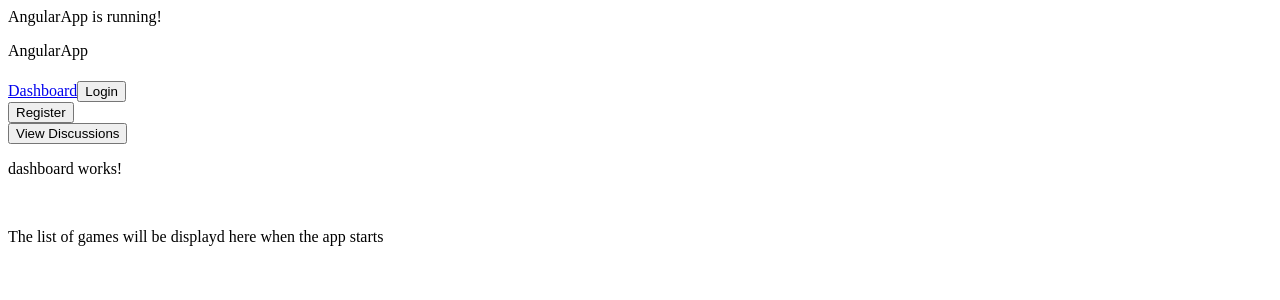
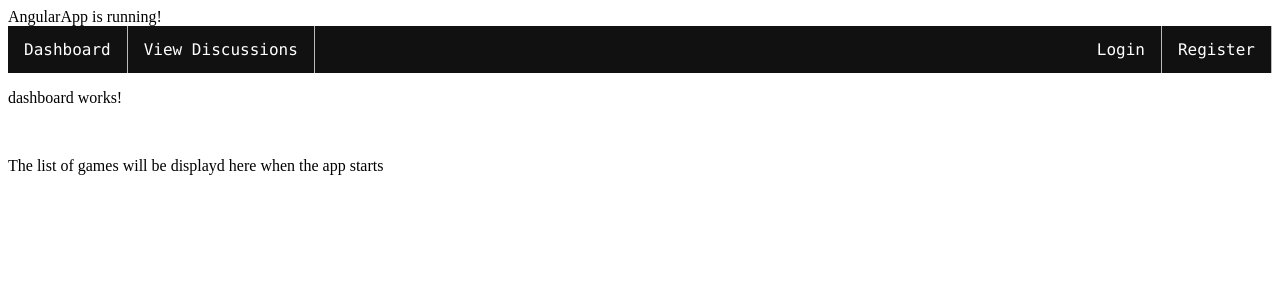
Before and after one commit to BlakeDrostRevature/Project2, an Angular app in the folder SmokeApp/SmokeAppApi/SmokeAppFEAngular/: page /dashboard in a window 1280 px wide. Shown: the top 300 px of the page. Built offline with nearby package versions, Linux system fonts and the light colour scheme.

Commit message:
added some styling to the headers and menu

```diff
--- a/SmokeApp/SmokeAppApi/SmokeAppFEAngular/src/app/app.component.css
+++ b/SmokeApp/SmokeAppApi/SmokeAppFEAngular/src/app/app.component.css
@@ -0,0 +1,38 @@
+ul {
+  list-style-type: none;
+  margin: 0;
+  padding: 0;
+  overflow: hidden;
+  background-color: #111;
+
+  /* Makes nav bar stays at the top even when scrolling  */
+  position: -webkit-sticky; /* Safari */
+  position: sticky;
+  top: 0;
+}
+
+li {
+  float: left;
+  border-right: 1px solid #bbb;
+}
+
+  li a {
+    display: block;
+    color: white;
+    text-align: center;
+    padding: 14px 16px;
+    text-decoration: none;
+    font-family: "Lucida Console", "Courier New", monospace;
+  }
+
+    li a:hover:not(.active) {
+      background-color: #ffd800;
+    }
+
+.active {
+  background-color: #04AA6D;
+}
+
+.rightAln{
+    float: right;
+}
--- a/SmokeApp/SmokeAppApi/SmokeAppFEAngular/src/app/app.component.html
+++ b/SmokeApp/SmokeAppApi/SmokeAppFEAngular/src/app/app.component.html
@@ -1,15 +1,27 @@
+
+
+
+
+
+
+
 <div class="content">
   <span>{{title}} is running!</span>
 </div>
 
-<p (click)="titleclicked(thispara.innerText)" #thispara>{{title}}</p>
+<!--<p (click)="titleclicked(thispara.innerText)" #thispara>{{title}}</p>-->
 
-<h1>{{something}}</h1>
-<a routerLink="/dashboard">Dashboard</a>
-<button class="login" (click)="loginuser()" routerLink="/login">Login</button>
-<br>
-<button class="register" (click)="registeruser()" routerLink="/register">Register</button>
-<br>
-<button class="viewdiscussions" (click)="viewdiscussions()" routerLink="/discussions">View Discussions</button>
+<!--<h1>{{something}}</h1>-->
+
+<ul>
+  <li><a routerLink="/dashboard">Dashboard</a></li>
+
+  <li class="rightAln"><a class="register" (click)="registeruser()" routerLink="/register">Register</a></li>
+
+  <li class="rightAln"> <a class="login" (click)="loginuser()" routerLink="/login">Login</a></li>
+
+  <li><a class="viewdiscussions" (click)="viewdiscussions()" routerLink="/discussions">View Discussions</a></li>
+</ul>
+
 
 <router-outlet></router-outlet>
```
Also changed, not shown: SmokeApp/SmokeAppApi/SmokeAppFEAngular/src/app/login-user/login-user.component.html (line endings or trailing spaces).
